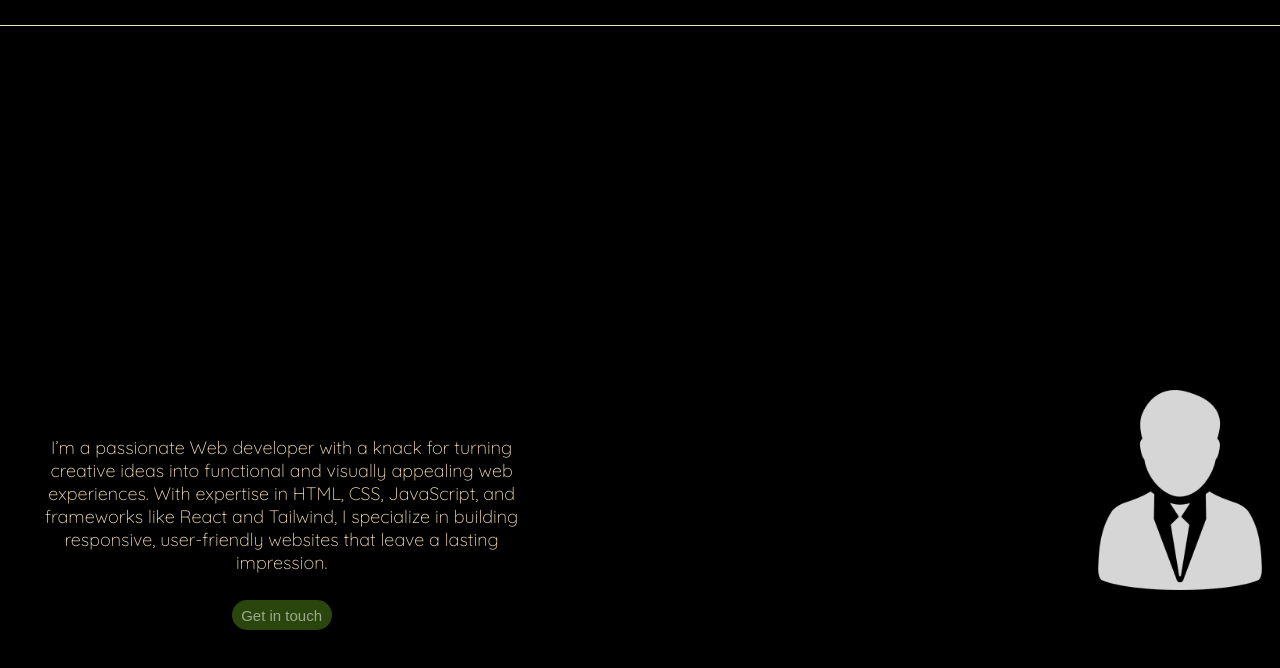
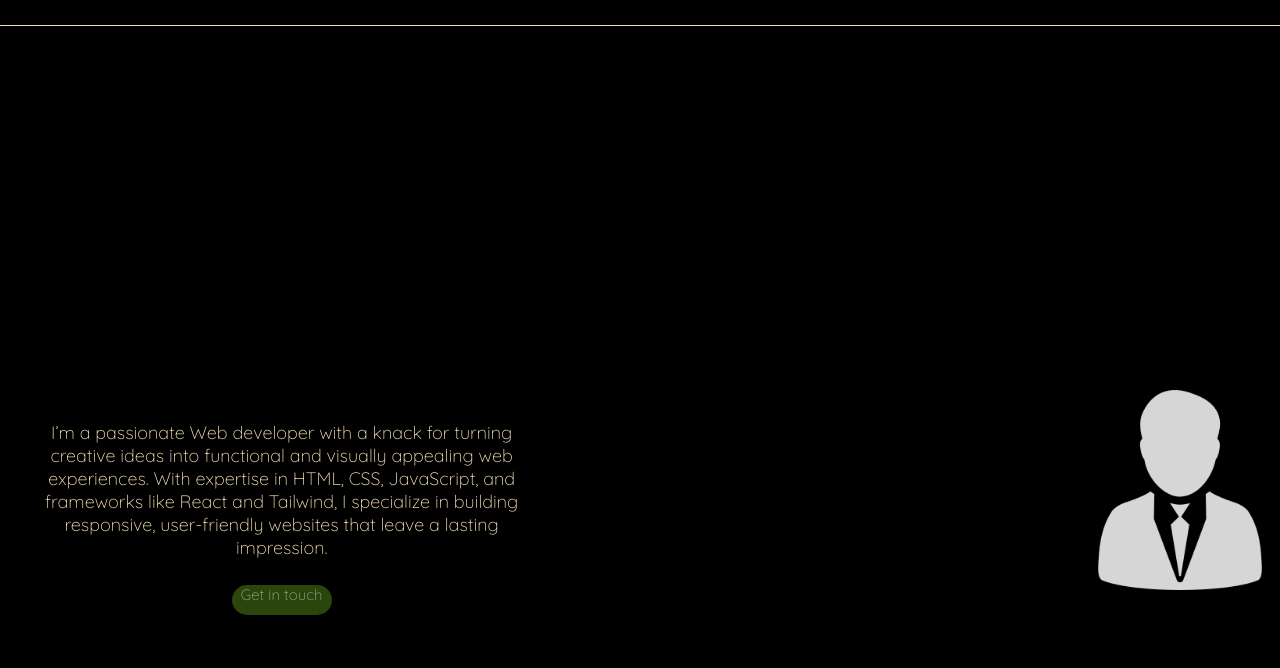
Before and after one commit to peterjeffter/portfolio, a plain HTML site: page index.html in a window 1280 px wide. Shown: the part 130-798 px from the top of the page. Drawn offline with Linux system fonts and the light colour scheme.

Commit message:
Update index.html

```diff
--- a/index.html
+++ b/index.html
@@ -34,7 +34,7 @@
             appealing web experiences. With expertise in HTML, CSS, JavaScript,
             and frameworks like React and Tailwind, I specialize in building responsive,
             user-friendly websites that leave a lasting impression.
-            <button class="connect-btn1">Get in touch</button>
+            <p class="connect-btn1">Get in touch</p>
 
             <div class="contact-popup">
 
```
